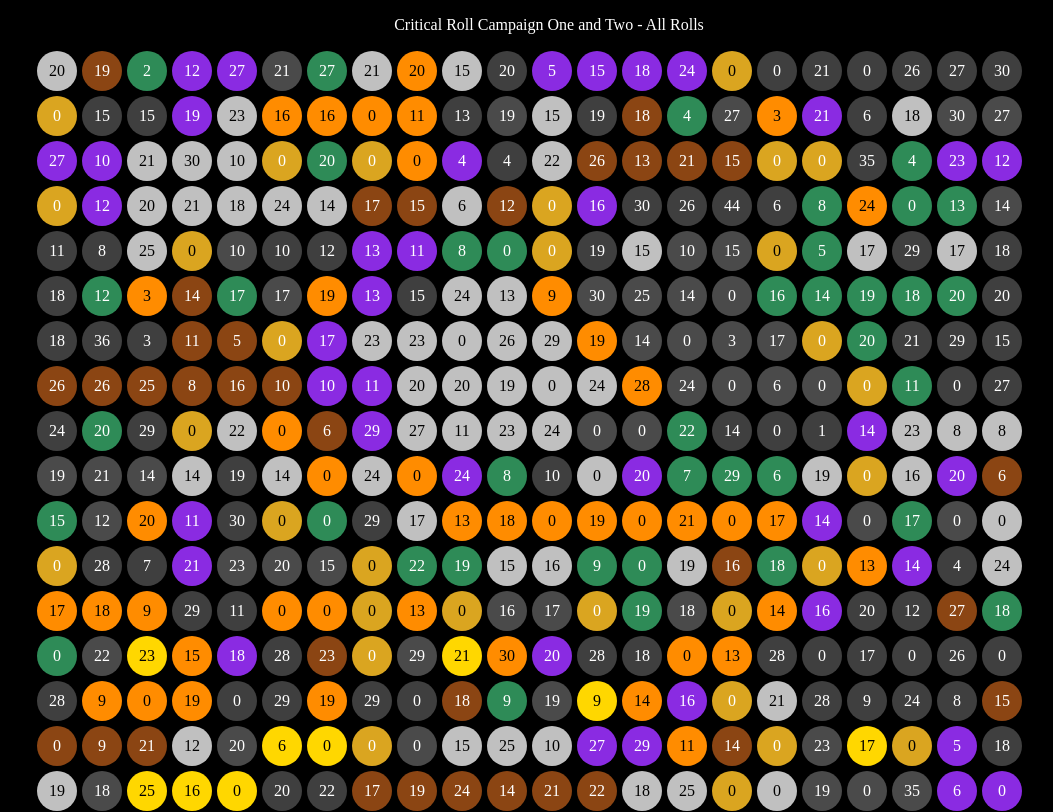
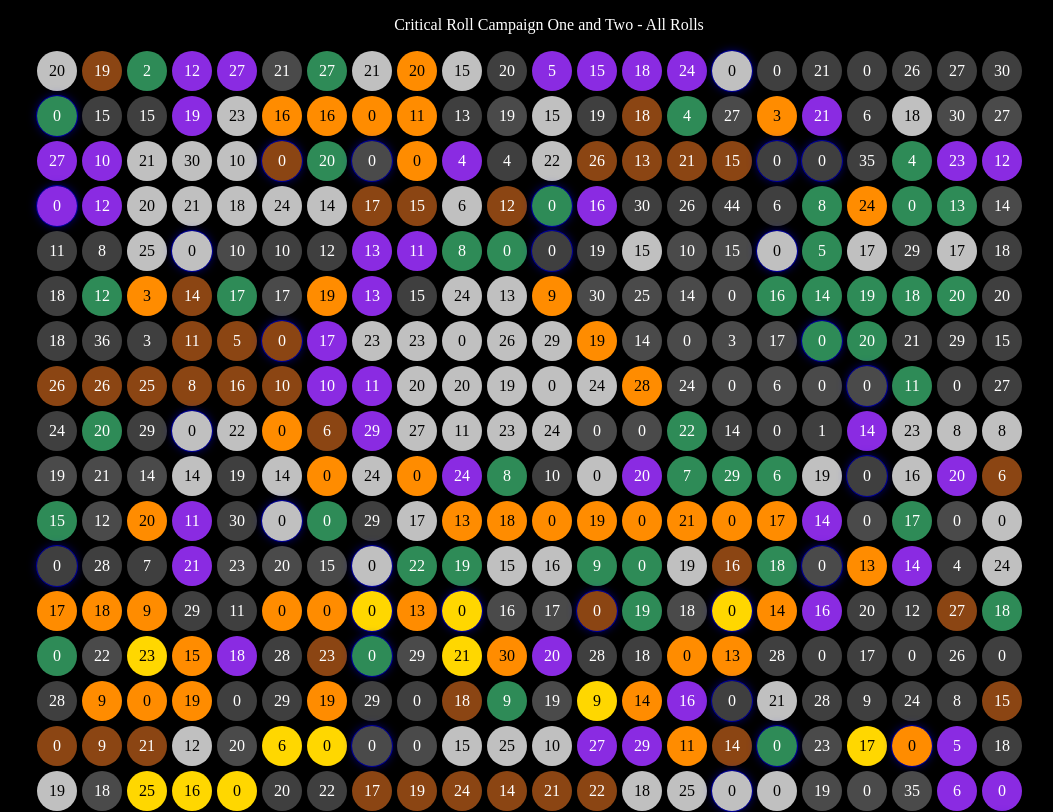
Before and after one commit to Daniel-Burbridge-Developer/CritRoleStatsCLI, a website built with Vite: page index.html in a window 1280 px wide. Shown: the top 812 px of the page, without its empty margins (91-1144 px from the left). Built offline with nearby package versions, Linux system fonts and the light colour scheme.

Commit message:
glowing crits

```diff
--- a/styles.css
+++ b/styles.css
@@ -281,7 +281,8 @@
 }
 
 .is-crit {
-  background-color: goldenrod !important;
+  box-shadow: 0 0 10px rgba(0, 0, 255, 0.5);
+  outline: 1px solid rgba(0, 0, 255, 0.5);
 }
 
 
```
